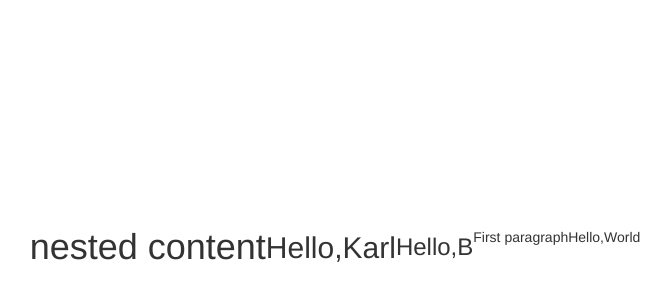
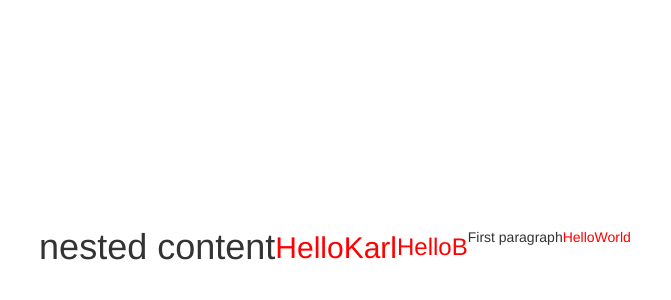
Before and after one commit to Georgy5/lw-react-giphy, a React app: page / in a window 1280 px wide. Shown: the part 158-458 px from the top of the page, without its empty margins (305-976 px from the left). Built offline with nearby package versions, Linux system fonts and the light colour scheme.

Commit message:
Create a Hello Component to change the color onClick to demo Components

```diff
--- a/assets/stylesheets/application.scss
+++ b/assets/stylesheets/application.scss
@@ -8,3 +8,7 @@
   align-items: center;
   justify-content: center;
 }
+
+.clicked {
+  color: red;
+}
--- a/src/index.jsx
+++ b/src/index.jsx
@@ -1,9 +1,9 @@
-import React from 'react';
+import React, { Component } from 'react';
 import ReactDOM from 'react-dom';
 
 import '../assets/stylesheets/application.scss';
 
-const Hello = ({ name }) => {
+const HelloOg = ({ name }) => {
   return (
     <div>
       Hello,
@@ -11,6 +11,33 @@
     </div>
   );
 };
+
+class Hello extends Component {
+  constructor(props) {
+    super(props);
+
+    this.state = {
+      clicked: true
+    };
+  }
+
+  handleClick = () => {
+    console.log('clicked');
+    this.setState({
+      clicked: !this.state.clicked
+    });
+  }
+
+  render() {
+    // Build and return HTML
+    return (
+      <div className={this.state.clicked ? 'clicked' : null}
+      onClick={this.handleClick}>
+      Hello
+      {this.props.name}</div>
+    );
+  }
+}
 
 const root = document.getElementById('root');
 if (root) {
```
